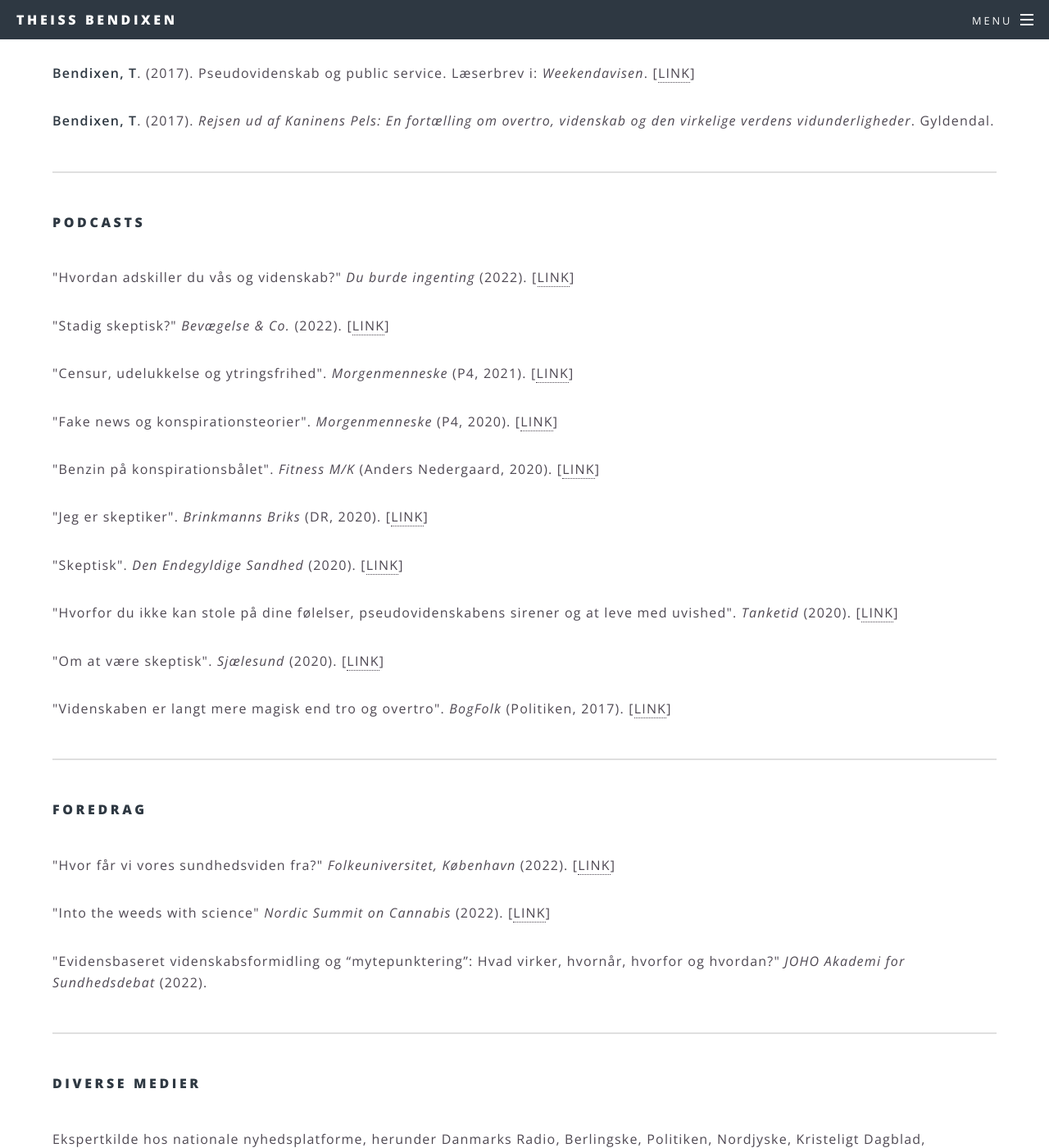
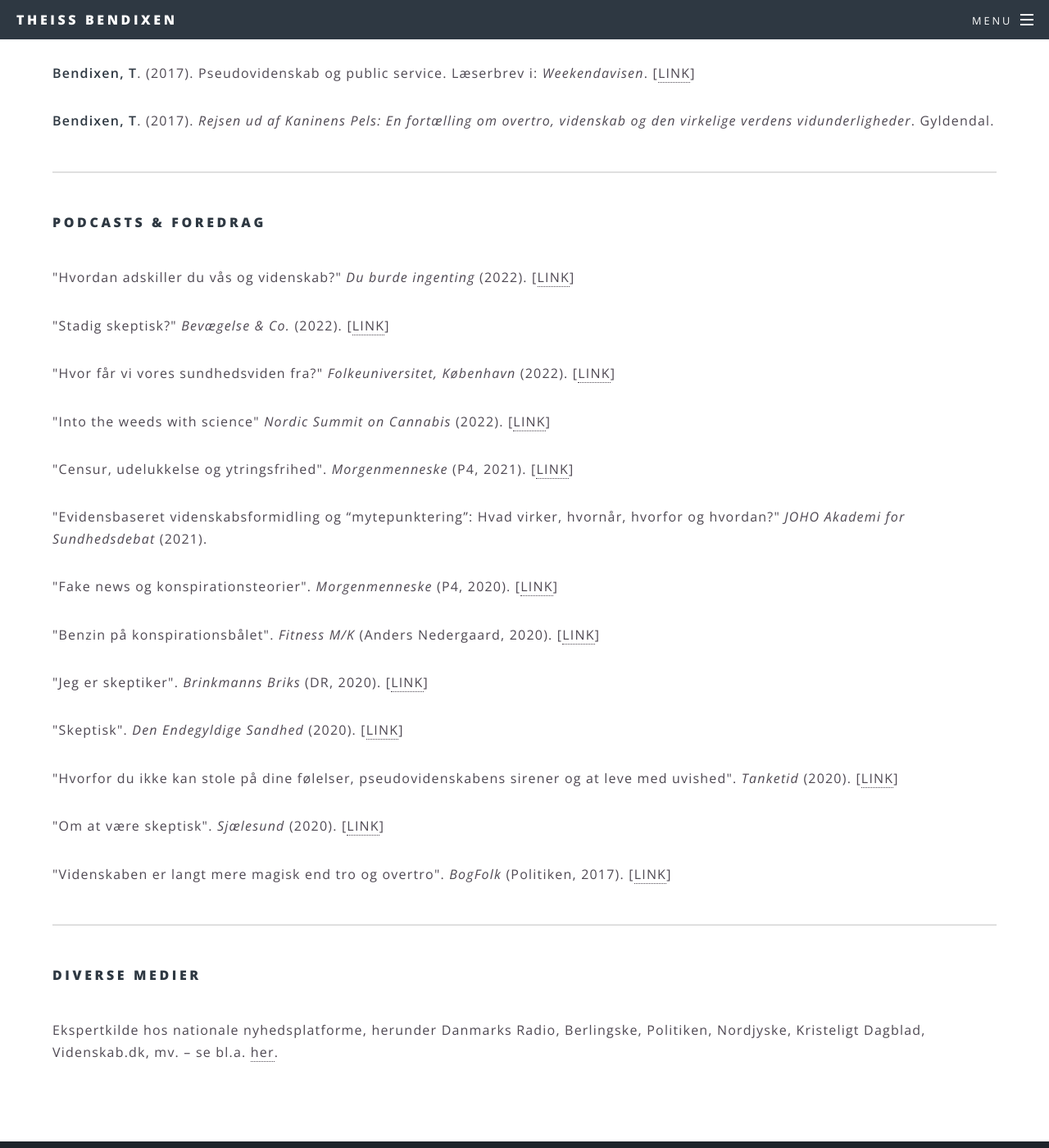
Before and after one commit to tbendixen/tbendixen.github.io.dk, a Jekyll site: the page built from debat.html, in a window 1280 px wide and 1400 px high, scrolled down 1146 px. Shown: the whole window at 82% size. Built offline with Jekyll 4.4.1, drawn with Linux system fonts in a browser that asks for light colours; some of the changed lines change nothing that is shown.

Commit message:
Update debat.html

```diff
--- a/debat.html
+++ b/debat.html
@@ -26,14 +26,19 @@ title: Medier & Debat
 					Læserbrev i: <i>Weekendavisen</i>. [<a href="https://pure.au.dk/portal/files/316699048/pseudoPublic.jpg">LINK</a>]</p>
 				<p><b>Bendixen, T</b>. (2017). <i>Rejsen ud af Kaninens Pels: En fortælling om overtro, videnskab og den virkelige verdens vidunderligheder</i>. Gyldendal.</p>
 				<hr />
-			<h4>Podcasts</h4>
+			<h4>Podcasts & Foredrag</h4>
 			<br />
 				<p>"Hvordan adskiller du vås og videnskab?" <i>Du burde ingenting</i> (2022).
 					[<a href="https://www.spreaker.com/user/12907992/nadja-vienberg-2-10-03-2022-131020">LINK</a>]</p>
 				<p>"Stadig skeptisk?" <i>Bevægelse & Co.</i> (2022).
 					[<a href="https://www.spreaker.com/user/bevagelseogco/stadig-skeptisk">LINK</a>]</p>
+				<p>"Hvor får vi vores sundhedsviden fra?" <i>Folkeuniversitet, København</i> (2022).
+					[<a href="https://uniavisen.dk/event/hvor-faar-vi-vores-sundhedsviden-fra/">LINK</a>]</p>
+				<p>"Into the weeds with science" <i>Nordic Summit on Cannabis</i> (2022).
+					[<a href="https://www.youtube.com/watch?v=WKhE5_ItuFw">LINK</a>]</p>
 				<p>"Censur, udelukkelse og ytringsfrihed". <i>Morgenmenneske</i> (P4, 2021).
 					[<a href="https://www.radio4.dk/program/morgenmenneske/?id=censur-udelukkelse-og-ytringsfrihed_ep_30_04_21">LINK</a>]</p>
+				<p>"Evidensbaseret videnskabsformidling og “mytepunktering”: Hvad virker, hvornår, hvorfor og hvordan?" <i>JOHO Akademi for Sundhedsdebat</i> (2021).</p>
 				<p>"Fake news og konspirationsteorier". <i>Morgenmenneske</i> (P4, 2020).
 					[<a href="https://www.radio4.dk/program/morgenmenneske/?id=fake-news-og-konspirationsteorier_ep_28_12_20">LINK</a>]</p>
 				<p>"Benzin på konspirationsbålet". <i>Fitness M/K</i> (Anders Nedergaard, 2020).
@@ -49,14 +54,6 @@ title: Medier & Debat
 				<p>"Videnskaben er langt mere magisk end tro og overtro". <i>BogFolk</i> (Politiken, 2017).
 					[<a href="https://politiken.dk/podcast/bogfolk/art6221720/Videnskaben-er-langt-mere-magisk-end-tro-og-overtro">LINK</a>]</p>
 			<hr />
-			<h4>Foredrag</h4>
-			<br />
-			<p>"Hvor får vi vores sundhedsviden fra?" <i>Folkeuniversitet, København</i> (2022).
-					[<a href="https://uniavisen.dk/event/hvor-faar-vi-vores-sundhedsviden-fra/">LINK</a>]</p>
-			<p>"Into the weeds with science" <i>Nordic Summit on Cannabis</i> (2022).
-					[<a href="https://www.youtube.com/watch?v=WKhE5_ItuFw">LINK</a>]</p>
-			<p>"Evidensbaseret videnskabsformidling og “mytepunktering”: Hvad virker, hvornår, hvorfor og hvordan?" <i>JOHO Akademi for Sundhedsdebat</i> (2022).</p>
-			<hr />
 			<h4>Diverse medier</h4>
 			<br />
 			<p>Ekspertkilde hos nationale nyhedsplatforme, herunder Danmarks Radio, Berlingske, Politiken, Nordjyske, Kristeligt Dagblad, Videnskab.dk, mv. – se bl.a.
```
